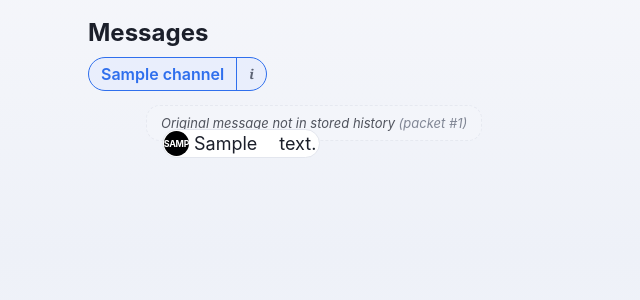
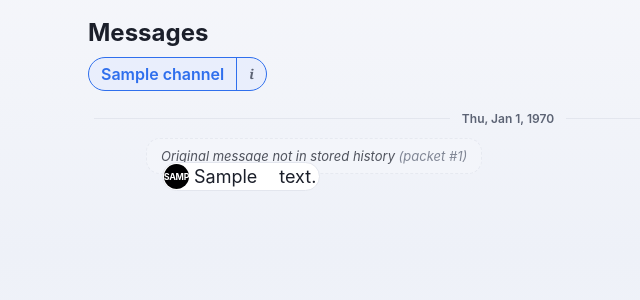
Before and after one commit to basti00/meshapp, a Flask app: a page that uses templates/messages.html in a window 1280 px wide. Shown: the part 67-367 px from the top of the page, without its empty margins (132-772 px from the left). Run offline with Flask 3, Linux system fonts and the light colour scheme; tables that the repository leaves empty hold one stand-in row (values such as "Sample post").

Commit message:
Messages: day separators between conversations, bare HH:MM in bubbles
Every bubble header repeated its full date, which was most of the
header noise. A centered hairline separator now marks each activity
day (keyed off tree recency, which already drives the ordering, so
days never repeat), and bubbles under their own day's separator carry
just HH:MM. A message resurfacing under a newer separator -- an old
thread pulled down by a fresh reply -- keeps its full date so times
never mislead.

Co-Authored-By: Claude Fable 5 <noreply@anthropic.com>
Claude-Session: https://claude.ai/code/session_0157UnCXH4aK68BHAU9KC1Vs

```diff
--- a/static/style.css
+++ b/static/style.css
@@ -735,6 +735,26 @@ body:has(.messages-page) main {
   padding: 24px;
   text-align: center;
   color: var(--muted);
+}
+
+/* ---------- Day separators ---------- */
+/* Centered date label with hairlines either side; marks where a new
+   activity day starts so bubbles can carry bare HH:MM times. */
+.day-sep {
+  display: flex;
+  align-items: center;
+  gap: 12px;
+  color: var(--muted);
+  font-size: 12px;
+  font-weight: 600;
+  margin: 6px 0 2px;
+}
+
+.day-sep::before,
+.day-sep::after {
+  content: "";
+  flex: 1 1 auto;
+  border-top: 1px solid var(--border);
 }
 
 /* ---------- Treelike structure ---------- */
--- a/templates/messages.html
+++ b/templates/messages.html
@@ -86,6 +86,32 @@
     }
 
     // ---------- Shared rendering helpers ----------
+    const pad2 = function (n) { return String(n).padStart(2, "0"); };
+
+    function dayKey(epochSeconds) {
+      const d = new Date(epochSeconds * 1000);
+      return `${d.getFullYear()}-${pad2(d.getMonth() + 1)}-${pad2(d.getDate())}`;
+    }
+
+    function formatDayLabel(epochSeconds) {
+      const d = new Date(epochSeconds * 1000);
+      const opts = { weekday: "short", day: "numeric", month: "short" };
+      if (d.getFullYear() !== new Date().getFullYear()) opts.year = "numeric";
+      return d.toLocaleDateString(undefined, opts);
+    }
+
+    // Time as shown in a bubble header: messages under their own day's
+    // separator carry just HH:MM; a message resurfacing under a newer
+    // separator (old thread pulled down by a fresh reply) keeps its date.
+    function formatBubbleTime(rxTime, treeDay) {
+      const t = Number(rxTime) || 0;
+      if (t && treeDay && dayKey(t) === treeDay) {
+        const d = new Date(t * 1000);
+        return `${pad2(d.getHours())}:${pad2(d.getMinutes())}`;
+      }
+      return formatMessageTime(rxTime);
+    }
+
     // RSSI/SNR are tagged so narrow screens can drop them (the full numbers
     // live in the message detail modal); hops stays as the one inline signal.
     function renderMeta(msg) {
@@ -121,7 +147,7 @@
     // Builds the standard message bubble. The avatar sits in a left column;
     // the name+time row, text and signal meta stack to its right (compact
     // chat layout that drops the avatar-tall header overhang).
-    function buildBubble(msg) {
+    function buildBubble(msg, treeDay) {
       const messageId = msg.id !== null && msg.id !== undefined ? msg.id : "";
       const name = msg.long_name || msg.short_name || msg.from_id || "-";
       const nodeId = msg.from_id ? ` data-node-id="${escapeHtml(msg.from_id)}"` : "";
@@ -142,7 +168,7 @@
               <button type="button" class="node-button bubble__name"${nodeId}><span class="node-name"${nameStyle(msg)}>${escapeHtml(name)}</span></button>
               <span class="bubble__info">
                 ${metaHtml}
-                <time class="bubble__time" datetime="${escapeHtml(msg.rx_time || '')}">${escapeHtml(formatMessageTime(msg.rx_time))}</time>
+                <time class="bubble__time" datetime="${escapeHtml(msg.rx_time || '')}">${escapeHtml(formatBubbleTime(msg.rx_time, treeDay))}</time>
               </span>
             </header>
             ${bubbleBody(msg)}
@@ -233,14 +259,14 @@
           return String(a.id).localeCompare(String(b.id));
         });
       },
-      renderNode: function (node, rendered) {
+      renderNode: function (node, rendered, treeDay) {
         if (rendered.has(node)) return "";
         rendered.add(node);
-        const inner = node.placeholder ? this.placeholderBubble(node) : buildBubble(node.msg);
+        const inner = node.placeholder ? this.placeholderBubble(node) : buildBubble(node.msg, treeDay);
         const tapbacksHtml = renderTapbackRow(node.tapbacks);
         const self = this;
         const kids = this.sortNodes(node.children).map(function (c) {
-          return self.renderNode(c, rendered);
+          return self.renderNode(c, rendered, treeDay);
         }).join("");
         const childrenHtml = kids ? `<div class="msg-node__children">${kids}</div>` : "";
         return `<div class="msg-node">${inner}${tapbacksHtml}${childrenHtml}</div>`;
@@ -296,10 +322,24 @@
         const self = this;
         // Return one segment per top-level tree, each with a stable key (the
         // root node's id), so the DOM can be reconciled tree-by-tree instead
-        // of rebuilt wholesale -- see reconcileTrees().
-        return this.sortNodes(roots).map(function (r) {
-          return { key: String(r.id), html: self.renderNode(r, rendered) };
+        // of rebuilt wholesale -- see reconcileTrees(). A day separator
+        // segment is inserted whenever the activity day (tree recency, which
+        // also drives the ordering, so days never repeat) rolls over.
+        const segments = [];
+        let lastDay = null;
+        this.sortNodes(roots).forEach(function (r) {
+          const rec = self.recency(r);
+          const day = rec ? dayKey(rec) : lastDay;
+          if (day && day !== lastDay) {
+            segments.push({
+              key: "day-" + day,
+              html: `<div class="day-sep">${escapeHtml(formatDayLabel(rec))}</div>`,
+            });
+            lastDay = day;
+          }
+          segments.push({ key: String(r.id), html: self.renderNode(r, rendered, day) });
         });
+        return segments;
       },
     };
 
```
